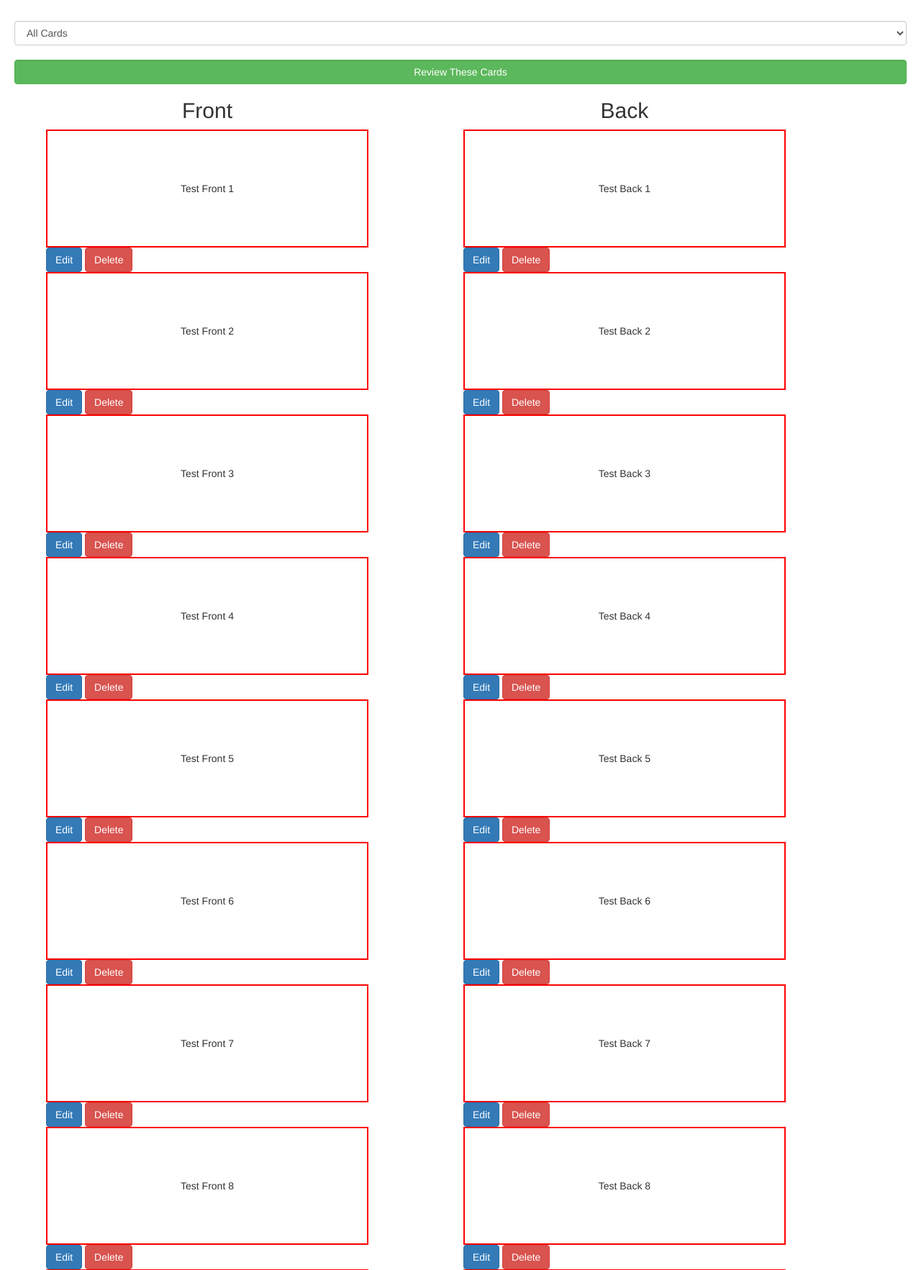
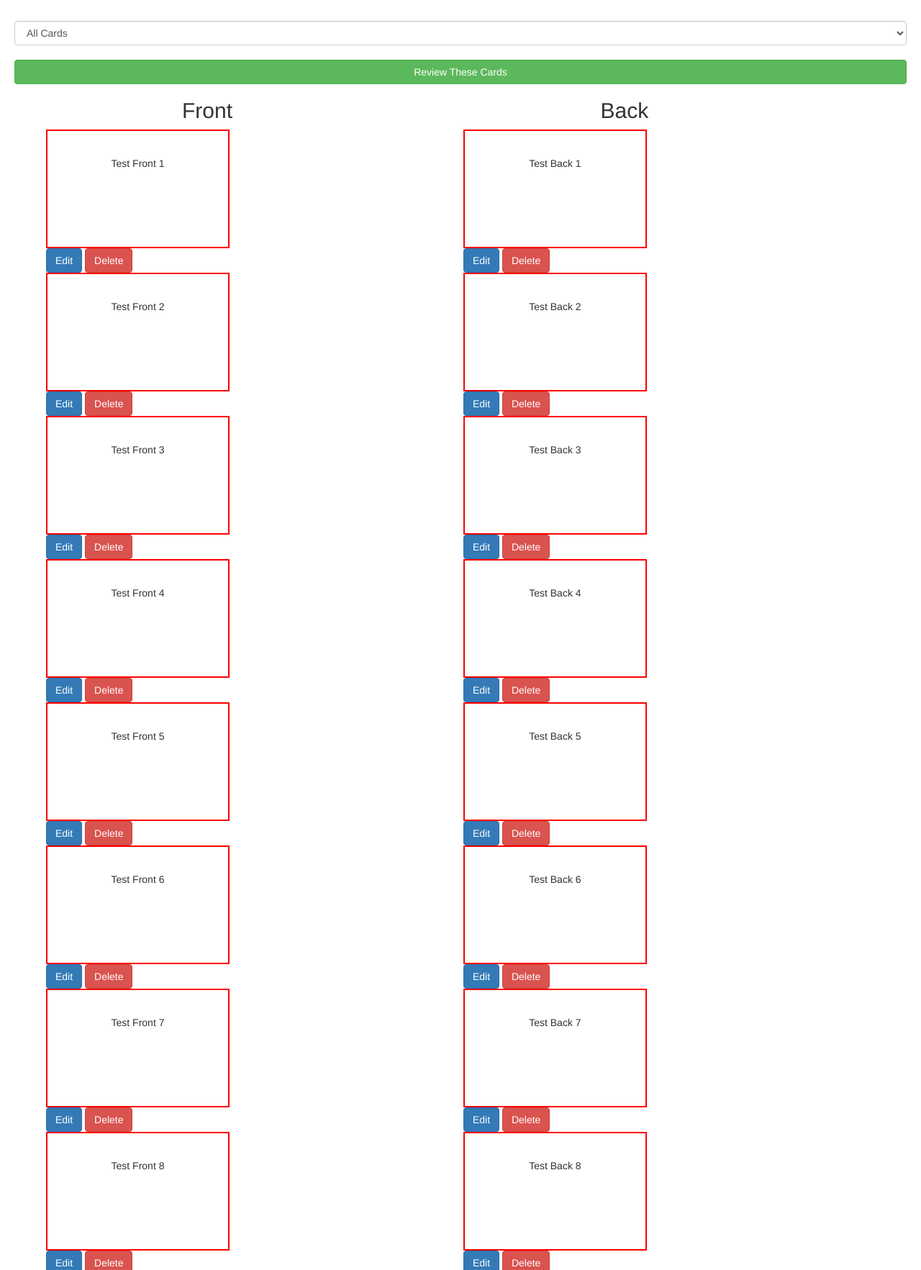
Before and after one commit to fdel15/flash-cards, a Rails app: page /cards in a window 1280 px wide. Shown: the part 51-1816 px from the top of the page at 72% size. Run offline with Rails 7, Linux system fonts and the light colour scheme; data comes from the database, SQL or seed files in the repository; style sheets or scripts are compiled from the project's sources; some libraries are stand-ins or nearby versions.

Commit message:
style changes

```diff
--- a/app/assets/stylesheets/custom.css.scss
+++ b/app/assets/stylesheets/custom.css.scss
@@ -7,7 +7,6 @@
     text-align: center;
     border: solid 1px black;
     padding: 35px 5px;
-    text-overflow: scroll;
 
   }
 
@@ -99,9 +98,9 @@ body {
     margin: 0 5%;
 
     .card {
-      max-width: none;
-      width: 100%;
-      padding: 70px 5px;
+      height: 165px;
+      width: 255px;
+      text-overflow: scroll;
     }
   }
 }
--- a/app/views/static_pages/index.html.erb
+++ b/app/views/static_pages/index.html.erb
@@ -12,7 +12,7 @@
     <div class="col-md-4 col-sm-6 col-xs-12 col-xs-offset-1 col-sm-offset-3 col-md-offset-0">
       <div class="actions">
         <%= link_to cards_path do %>
-          <h4 class="card">View Cards</h4>
+          <h4 class="card">Review Cards</h4>
         <% end %>
         <p class="help-text">View and edit any card you have already created.</p>
       </div>
```
